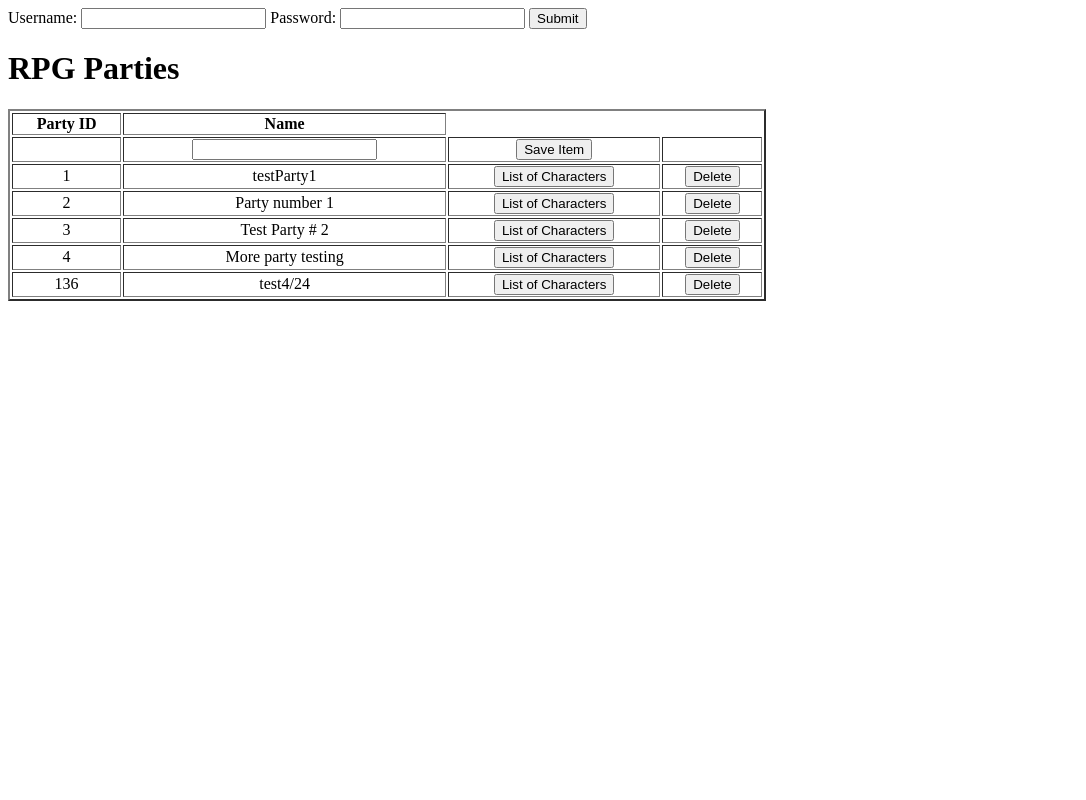
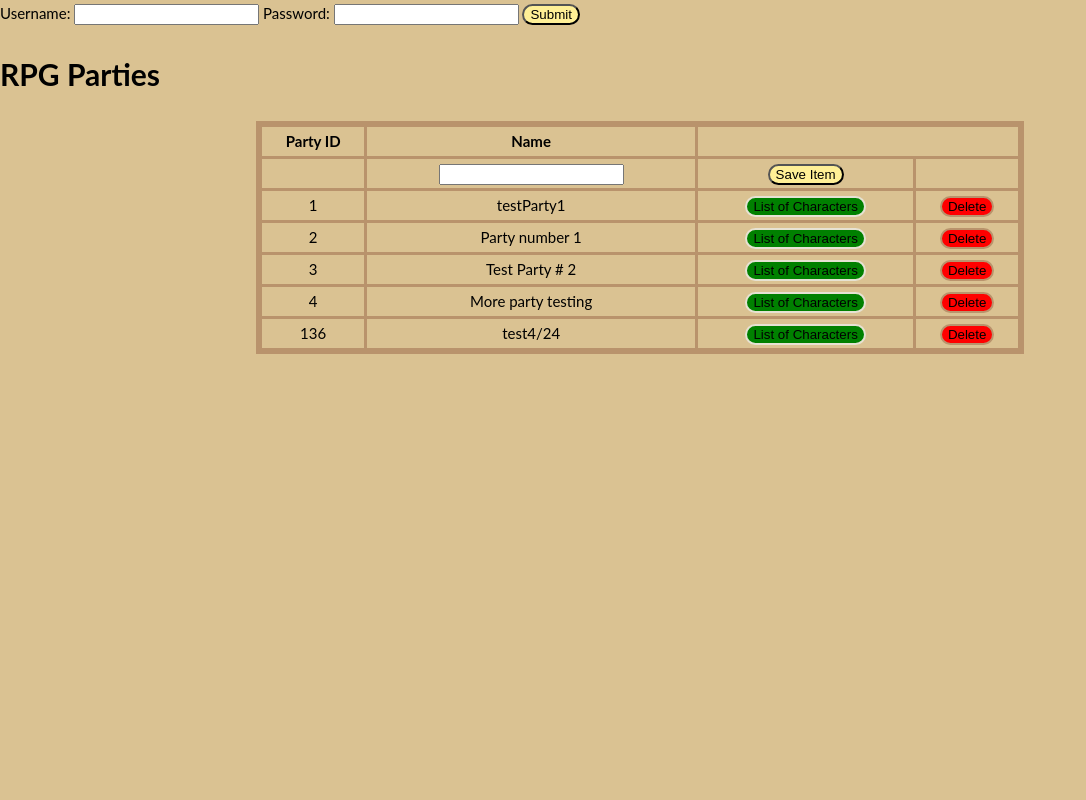
Before and after one commit to CS315Allstars/inventory_management_simulator, a PHP site: page /services/home.php in a window 1280 px wide. Shown: the whole page, without its empty margins (0-1086 px from the left). Run offline with PHP 8.4, Linux system fonts and the light colour scheme; data comes from the database, SQL or seed files in the repository.

Commit message:
CSS updates

```diff
--- a/New Text Document (2).txt
+++ /dev/null
@@ -1 +0,0 @@
-rgaoinfaoaflknfsdakldfnaladfn
--- /dev/null
+++ b/css/home.css
@@ -0,0 +1,67 @@
+body, html {
+		height: 100%;
+		margin: 0;
+		font: 400 15px/1.8 "Lato", sans-serif;
+		background-color: #dac292;
+	}
+
+#logindiv{
+	margin-left:auto;
+    margin-right:auto;
+}
+
+#logindiv{
+	margin-left:auto;
+    margin-right:auto;
+}
+
+/*Interior border: td/th*/
+table{
+	margin-left:auto;
+    margin-right:auto;
+
+	border-collapse: collapse;
+
+	border: 6px solid #b9936c;
+	border-radius: 20px;
+	width:60%;
+	text-align:center;
+}
+
+th, td{
+	border: 3px solid #b9936c;
+}
+
+.button{
+	background-color: #ffef96;
+	border-radius: 20px;
+	cursor: pointer;
+}
+
+
+
+.charRedirForm{
+	background-color: green;
+	border: 2px solid #e6e2d3;
+	cursor: pointer;
+}
+
+.charRedirForm:hover {
+
+	color: #54A6E8;
+	border: solid 2px #54A6E8;
+	box-shadow: 0px 0px 20px #54A6E8;
+}
+
+.deleteBtn{
+	background-color: red;
+	border: 2px solid #b9936c;
+
+}
+
+.deleteBtn:hover {
+
+	color: #54A6E8;
+	border: solid 2px #54A6E8;
+	box-shadow: 0px 0px 20px #54A6E8;
+}
--- a/home.php
+++ b/home.php
@@ -20,7 +20,7 @@
             +"</td><td><? $_SESSION['id']="+allParties[i].partyID
             +"?> <form method='get' action='characters.php'><input  name='id' type='hidden' value="
             +allParties[i].partyID
-            +"><input type='submit' value='List of Characters'></form></td><td><input type='button'  class='deleteBtn' id='"+allParties[i].partyID+"' value='Delete'></td> ";
+            +"><input type='submit' value='List of Characters' class='charRedirForm button'></form></td><td><input type='button'  class='deleteBtn button' id='"+allParties[i].partyID+"' value='Delete'></td> ";
           party="<tr id='"+allParties[i].partyID+"'>"+party+"</tr>";
           $("#myitemstable").append(party);
         }
@@ -58,19 +58,21 @@
       });
     });
     </script>
+
+    <link href="css/home.css" rel="stylesheet" type="text/css" media="screen"/>
   </head>
   <body id='bodytag'>
-    <div>
+    <div id="logindiv">
       <form method="post" action="RPGservices.php">
         Username: <input type="text" name="uNameBox">
         Password: <input type="password" name="pWordBox">
-        <input type="submit">
+        <input class="button" type="submit">
       </form>
     </div>
-    <div id='tableinfo'>
+    <div id='tablediv'>
       <h1>RPG Parties </h1>
       <ul id="myitems"></ul>
-      <table id='myitemstable'style='width:60%; text-align:center;' border='2px'>
+      <table id='myitemstable'>
         <tr>
           <th>Party ID</th>
           <th>Name</th>
@@ -78,7 +80,7 @@
         <tr>
           <td></td>
           <td><input type="text" id="name"/></td>
-          <td><input type="button" id="saveitem" value="Save Item"/></td>
+          <td><input type="button" id="saveitem" class="button" value="Save Item"/></td>
           <td></td>
         </tr>
       </table>
--- a/showbranch.txt
+++ /dev/null
@@ -1 +0,0 @@
-fgfsdfdsgsgffd
```
Also changed, not shown: New Text Document.txt (deleted), 2 other files.
